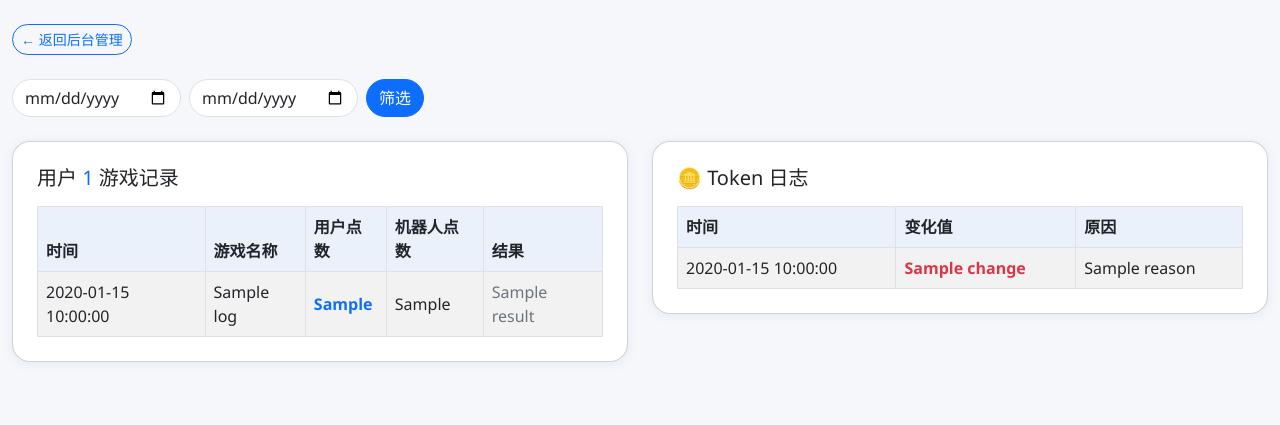
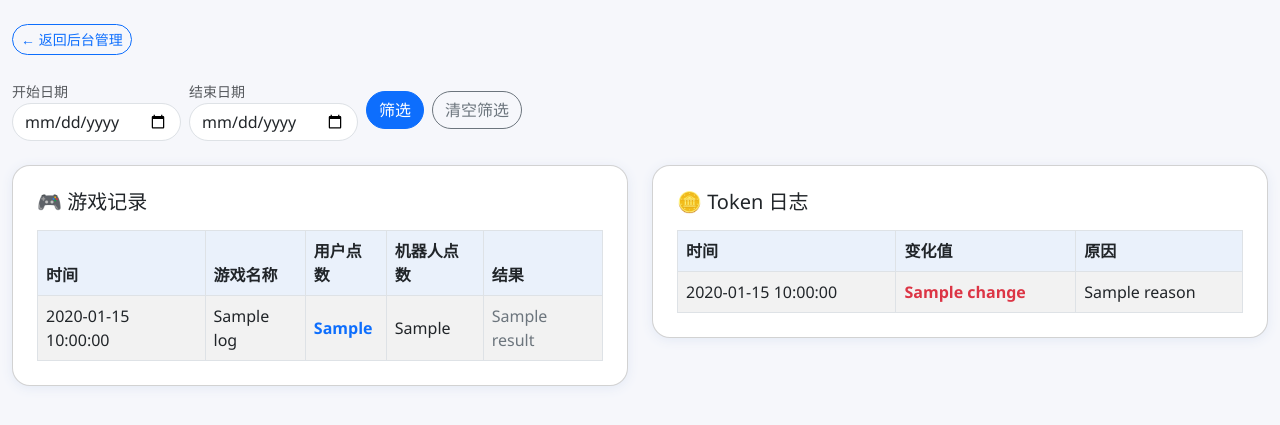
Before and after one commit to Dreamchaser-aus/candybackend, a Flask app: template templates/user_logs.html in a window 1280 px wide. Shown: the top 425 px of the page. Run offline with Flask 3, Linux system fonts and the light colour scheme; the template is opened without the code that fills it: most values are stand-ins (such as "Sample title", 1, 10 or a date in 2020); some libraries are stand-ins or nearby versions.

Commit message:
Update user_logs.html

```diff
--- a/templates/user_logs.html
+++ b/templates/user_logs.html
@@ -4,6 +4,7 @@
   <meta charset="UTF-8">
   <title>用户游戏记录</title>
   <meta name="viewport" content="width=device-width, initial-scale=1">
+  <!-- Bootstrap 5 -->
   <link href="https://cdn.jsdelivr.net/npm/bootstrap@5.3.0/dist/css/bootstrap.min.css" rel="stylesheet">
   <script src="https://cdn.jsdelivr.net/npm/bootstrap@5.3.0/dist/js/bootstrap.bundle.min.js"></script>
   <style>
@@ -30,16 +31,19 @@
     </div>
 
     <!-- 日期筛选表单 -->
-    <form class="row g-2 mb-4" method="get">
+    <form class="row g-2 align-items-center mb-4" method="get">
       <input type="hidden" name="user_id" value="{{ user_id }}">
       <div class="col-auto">
-        <input type="date" name="start_date" value="{{ start_date or '' }}" class="form-control" placeholder="开始日期">
+        <label for="start_date" class="form-label mb-0 small text-muted">开始日期</label>
+        <input type="date" id="start_date" name="start_date" value="{{ start_date or '' }}" class="form-control">
       </div>
       <div class="col-auto">
-        <input type="date" name="end_date" value="{{ end_date or '' }}" class="form-control" placeholder="结束日期">
+        <label for="end_date" class="form-label mb-0 small text-muted">结束日期</label>
+        <input type="date" id="end_date" name="end_date" value="{{ end_date or '' }}" class="form-control">
       </div>
-      <div class="col-auto">
-        <button type="submit" class="btn btn-primary">筛选</button>
+      <div class="col-auto d-flex align-items-end">
+        <button type="submit" class="btn btn-primary me-2">筛选</button>
+        <a href="?user_id={{ user_id }}" class="btn btn-outline-secondary">清空筛选</a>
       </div>
     </form>
 
@@ -47,7 +51,7 @@
       <!-- 游戏记录 -->
       <div class="col-md-6">
         <div class="card p-4">
-          <h5 class="mb-3">用户 <span class="text-primary">{{ user_id }}</span> 游戏记录</h5>
+          <h5 class="mb-3">🎮 游戏记录</h5>
           <div class="table-responsive">
             <table class="table table-bordered table-striped table-hover align-middle mb-0">
               <thead>
@@ -85,24 +89,6 @@
               </tbody>
             </table>
           </div>
-
-          {% if total_pages and total_pages > 1 %}
-          <nav aria-label="游戏记录分页" class="mt-3">
-            <ul class="pagination justify-content-center">
-              <li class="page-item {% if page <= 1 %}disabled{% endif %}">
-                <a class="page-link" href="?user_id={{ user_id }}&page={{ page-1 }}&start_date={{ start_date }}&end_date={{ end_date }}&token_page={{ token_page }}">上一页</a>
-              </li>
-              {% for p in range(1, total_pages+1) %}
-              <li class="page-item {% if page == p %}active{% endif %}">
-                <a class="page-link" href="?user_id={{ user_id }}&page={{ p }}&start_date={{ start_date }}&end_date={{ end_date }}&token_page={{ token_page }}">{{ p }}</a>
-              </li>
-              {% endfor %}
-              <li class="page-item {% if page >= total_pages %}disabled{% endif %}">
-                <a class="page-link" href="?user_id={{ user_id }}&page={{ page+1 }}&start_date={{ start_date }}&end_date={{ end_date }}&token_page={{ token_page }}">下一页</a>
-              </li>
-            </ul>
-          </nav>
-          {% endif %}
         </div>
       </div>
 
@@ -137,27 +123,32 @@
               </tbody>
             </table>
           </div>
+        </div>
+      </div>
+    </div>
 
-          {% if token_total_pages and token_total_pages > 1 %}
-          <nav aria-label="Token 分页" class="mt-3">
+    <!-- 分页控件（如有分页） -->
+    {% if total_pages and total_pages > 1 %}
+    <nav aria-label="分页" class="mt-4">
       <ul class="pagination justify-content-center">
-              <li class="page-item {% if token_page <= 1 %}disabled{% endif %}">
-                <a class="page-link" href="?user_id={{ user_id }}&token_page={{ token_page-1 }}&page={{ page }}&start_date={{ start_date }}&end_date={{ end_date }}">上一页</a>
+        <li class="page-item {% if page <= 1 %}disabled{% endif %}">
+          <a class="page-link" href="?user_id={{ user_id }}&page={{ page-1 }}&start_date={{ start_date or '' }}&end_date={{ end_date or '' }}" aria-label="上一页">
+            <span aria-hidden="true">&laquo;</span>
+          </a>
         </li>
-              {% for p in range(1, token_total_pages+1) %}
-              <li class="page-item {% if token_page == p %}active{% endif %}">
-                <a class="page-link" href="?user_id={{ user_id }}&token_page={{ p }}&page={{ page }}&start_date={{ start_date }}&end_date={{ end_date }}">{{ p }}</a>
+        {% for p in range(1, total_pages+1) %}
+          <li class="page-item {% if page == p %}active{% endif %}">
+            <a class="page-link" href="?user_id={{ user_id }}&page={{ p }}&start_date={{ start_date or '' }}&end_date={{ end_date or '' }}">{{ p }}</a>
           </li>
         {% endfor %}
-              <li class="page-item {% if token_page >= token_total_pages %}disabled{% endif %}">
-                <a class="page-link" href="?user_id={{ user_id }}&token_page={{ token_page+1 }}&page={{ page }}&start_date={{ start_date }}&end_date={{ end_date }}">下一页</a>
+        <li class="page-item {% if page >= total_pages %}disabled{% endif %}">
+          <a class="page-link" href="?user_id={{ user_id }}&page={{ page+1 }}&start_date={{ start_date or '' }}&end_date={{ end_date or '' }}" aria-label="下一页">
+            <span aria-hidden="true">&raquo;</span>
+          </a>
         </li>
       </ul>
     </nav>
     {% endif %}
   </div>
-      </div>
-    </div>
-  </div>
 </body>
 </html>
```
Lines whose indentation alone changed are shown as unchanged.
